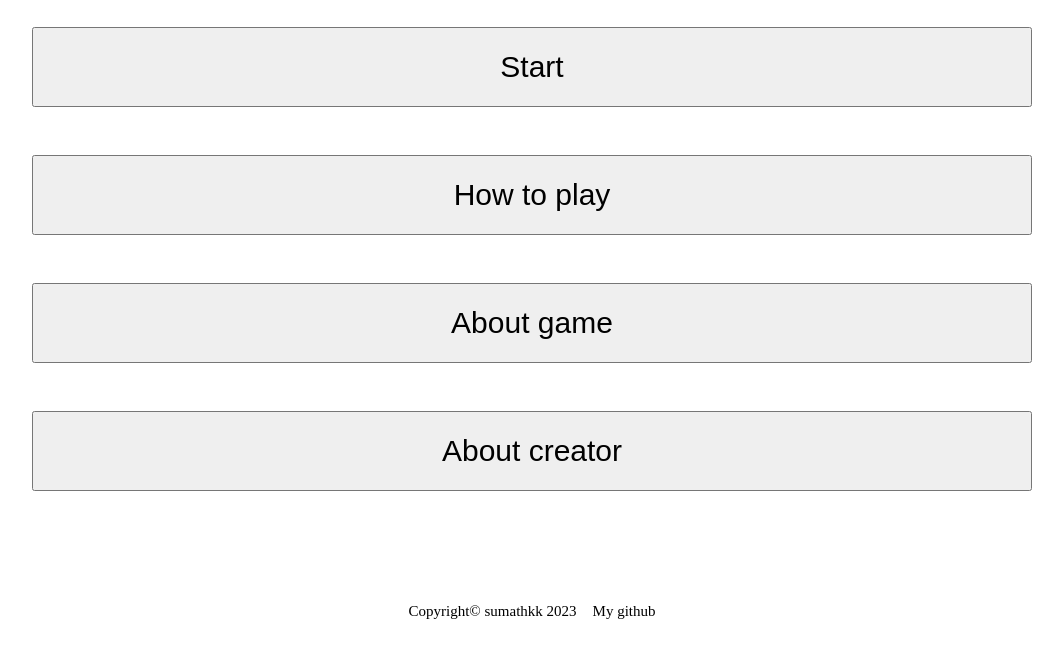
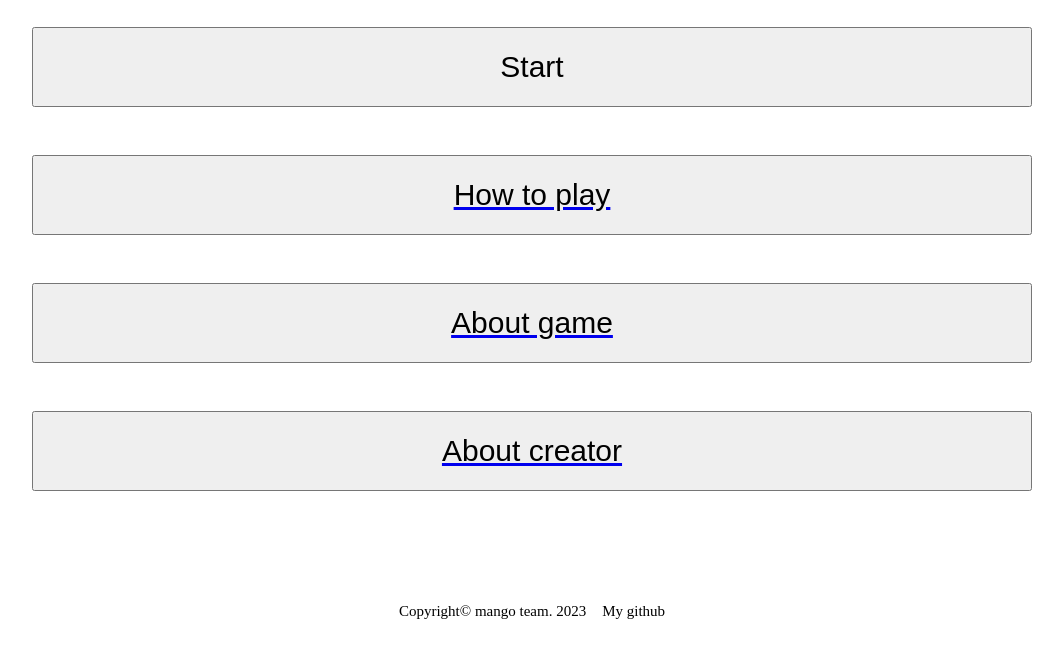
Before and after one commit to Torsumathp/chemistry-quiz-game, a plain HTML site: page index.html in a window 1280 px wide. Shown: the part 103-760 px from the top of the page, without its empty margins (108-1171 px from the left). Drawn offline with Linux system fonts and the light colour scheme.

Commit message:
Update index.html

```diff
--- a/index.html
+++ b/index.html
@@ -1,8 +1,11 @@
 <!DOCTYPE html>
 <html lang="en">
 <head>
+    <link rel="preconnect" href="https://fonts.googleapis.com">
+    <link rel="preconnect" href="https://fonts.gstatic.com" crossorigin>
+    <link href="https://fonts.googleapis.com/css2?family=Mukta:wght@300&display=swap" rel="stylesheet">
     <link rel="stylesheet" href="style.css">
-    <meta name="author" content="sumathkk">
+    <meta name="author" content="mango team">
     <meta name="description" content="Chemistry quiz">
     <meta charset="UTF-8">
     <meta name="viewport" content="width=device-width, initial-scale=1.0">
@@ -14,16 +17,16 @@
         <h2 class="game-name">Chemistry quiz game</h2>
         <div class="menu">
             <div class="btn-section">
-                <button class="menu-btn">Start</button>
-                <button class="menu-btn">How to play</button>
-                <button class="menu-btn">About game</button>
-                <button class="menu-btn">About creator</button>
+                <button class="menu-btn" id="menu-btn">Start</button>
+                <a href="/how to play/how-to-play.html" class="menu-btn-text"><button class="menu-btn" id="menu-btn">How to play</button></a>
+                <a href="/more page/how-to-play.html" class="menu-btn-text"><button class="menu-btn" id="menu-btn">About game</button></a>
+                <a href="/more page/how-to-play.html" class="menu-btn-text"><button class="menu-btn" id="menu-btn">About creator</button></a>
             </div>
         </div>
     </div>
     <footer>
-        <h2 class="copyright">Copyright© sumathkk 2023</h2>
-        <a href="#" class="mygithub">My github</a>
+        <h2 class="copyright">Copyright© mango team. 2023</h2>
+        <a href="https://github.com/Torsumathp" class="mygithub">My github</a>
     </footer>
 
     <script src="scirpt.js"></script>
```
